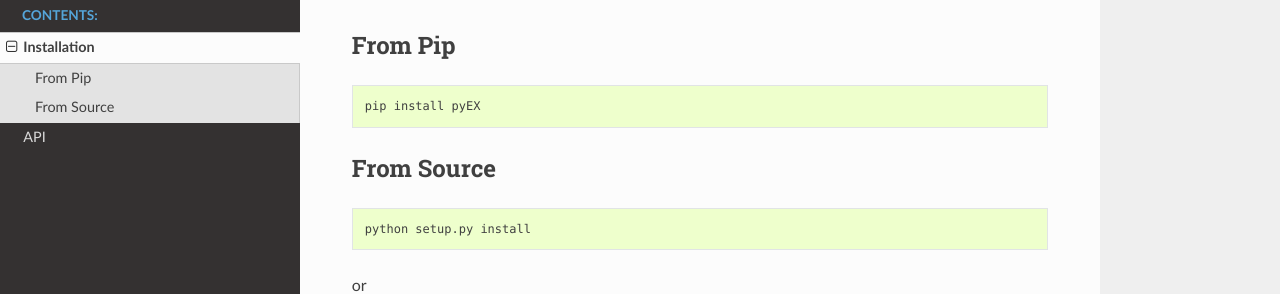
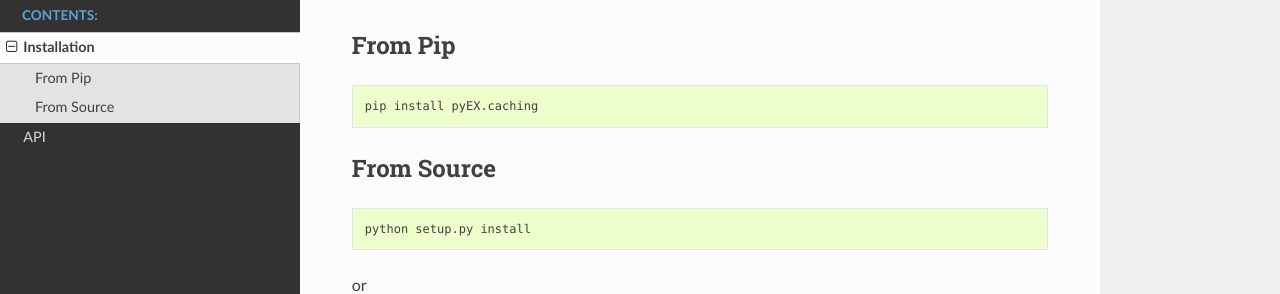
Before and after one commit to tkp-archive/pyEX-caching, a Sphinx documentation site: the page built from docs/installation.rst, in a window 1280 px wide. Shown: the part 131-425 px from the top of the page. Built offline with Sphinx 7.4.7 and the Read the Docs theme 2.0.0, drawn with Linux system fonts in a browser that asks for light colours; pages that are not in the unit, such as notebooks, are missing from menus.

Commit message:
docs changes

```diff
--- a/docs/api.rst
+++ b/docs/api.rst
@@ -4,4 +4,4 @@ API
 .. toctree::
    :maxdepth: 4
 
-   api/pyEXcaching.rst
+   api/pyEX.caching.rst
--- a/docs/conf.py
+++ b/docs/conf.py
@@ -174,7 +174,7 @@ texinfo_documents = [
 
 def run_apidoc(_):
     out_dir = os.path.abspath(os.path.join(os.path.dirname(__file__), 'api'))
-    pyEXcaching_dir = os.path.abspath(os.path.join(os.path.dirname(__file__), '..', 'pyEXcaching'))
+    pyEXcaching_dir = os.path.abspath(os.path.join(os.path.dirname(__file__), '..', 'pyEX'))
     cmd_path = 'sphinx-apidoc'
     if hasattr(sys, 'real_prefix'):  # Check to see if we are in a virtualenv
         # If we are, assemble the path manually
--- a/docs/installation.rst
+++ b/docs/installation.rst
@@ -7,7 +7,7 @@ From Pip
 
 .. code:: bash
 
-    pip install pyEX
+    pip install pyEX.caching
 
 From Source
 ============
```
Also changed, not shown: 3 other files.
